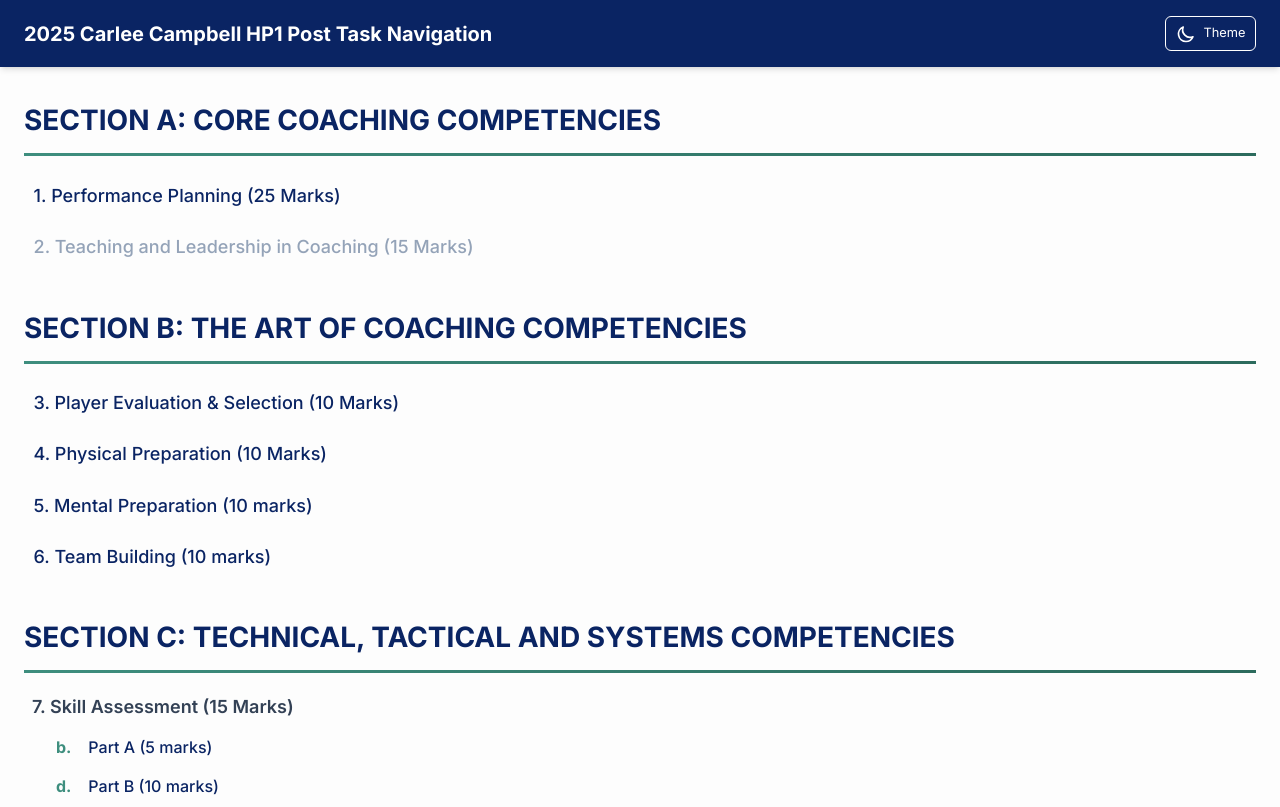
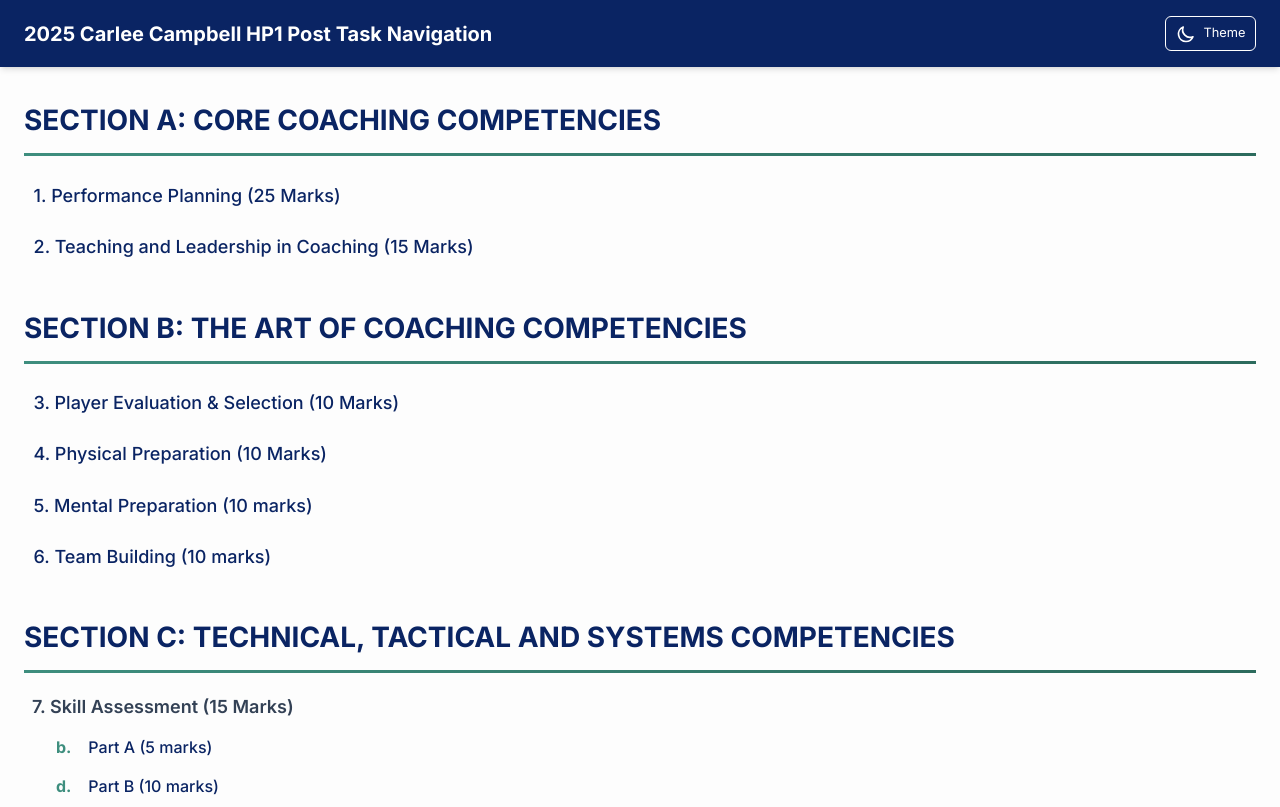
Before and after one commit to ccampbell1988/HP1-Post-Task-Home-Page, a plain HTML site: page index.html in a window 1280 px wide. Shown: the top 807 px of the page. Drawn offline with nearby package versions, Linux system fonts and the light colour scheme.

Commit message:
Reactivate the Section 2 link
Co-Authored-By: Claude Opus 5.5 <noreply@anthropic.com>

```diff
--- a/index.html
+++ b/index.html
@@ -298,7 +298,7 @@
             <h2 class="section-heading">SECTION A: CORE COACHING COMPETENCIES</h2>
             <ul class="space-y-3 text-lg">
                 <li><a href="https://ccampbell1988.github.io/HP1-post-task-year-plan-new/" class="page-link">1. Performance Planning (25 Marks)</a></li>
-                <li><span class="page-link page-link-disabled" aria-disabled="true" title="Not available">2. Teaching and Leadership in Coaching (15 Marks)</span></li>
+                <li><a href="https://ccampbell1988.github.io/HP1-Post-Task-Section-A-Question-2/" class="page-link">2. Teaching and Leadership in Coaching (15 Marks)</a></li>
             </ul>
         </section>
 
```
